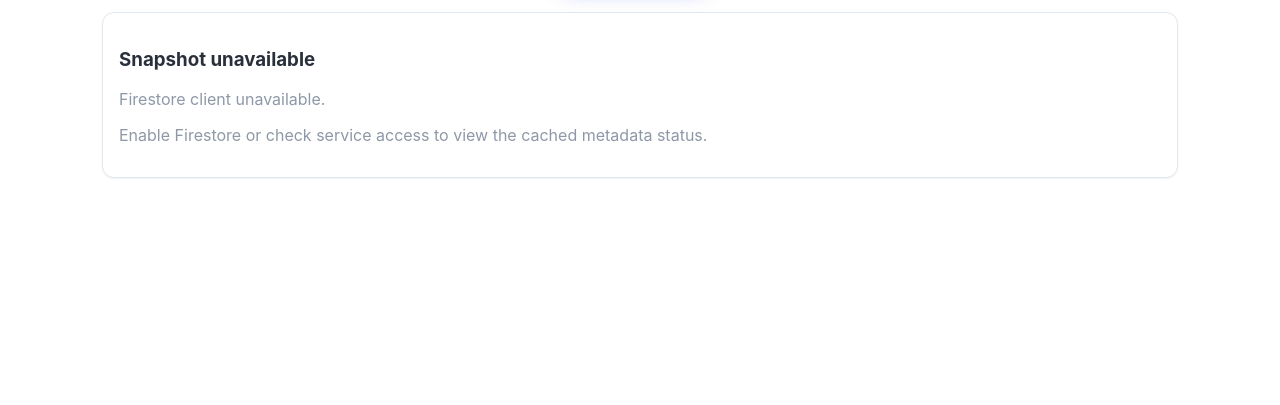
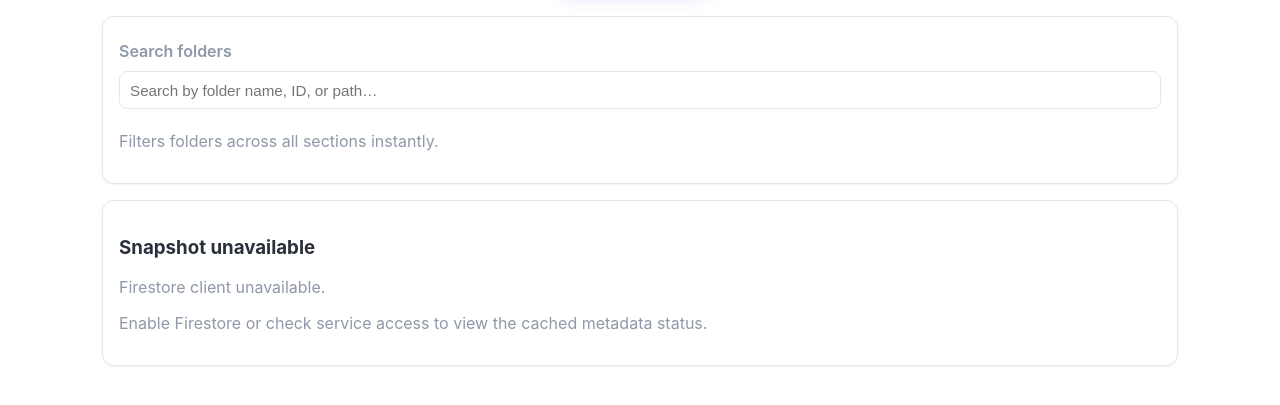
Before and after one commit to Pivot-Wealth-Digital/adviser_allocation, a Flask app: page /box/folder/metadata/status in a window 1280 px wide. Shown: the part 83-488 px from the top of the page. Run offline with Flask 3, Linux system fonts and the light colour scheme; the visitor is signed in with stand-in values (Sample User, id 1); data that the repository does not hold is empty.

Commit message:
Improve metadata snapshot filtering UX

```diff
--- a/api/box_routes.py
+++ b/api/box_routes.py
@@ -2041,6 +2041,7 @@ def box_folder_cache_metadata_status():
     payload = snapshot.to_dict() or {}
     tagged_entries = _normalize_snapshot_entries(payload.get("tagged"))
     untagged_entries = _normalize_snapshot_entries(payload.get("untagged"))
+    untagged_no_deal_entries = _normalize_snapshot_entries(payload.get("untagged_no_deal") or [])
     issues = list(payload.get("issues") or [])
     counts = {
         "tagged": len(tagged_entries),
@@ -2054,12 +2055,24 @@ def box_folder_cache_metadata_status():
     cached_total = 0
     cached_success = 0
     cached_errors = 0
+
+    combined_entries: List[Tuple[Dict[str, Optional[str]], str]] = []
+    for entry in untagged_entries:
+        combined_entries.append((dict(entry), "untagged"))
+    for entry in untagged_no_deal_entries:
+        combined_entries.append((dict(entry), "no_deal"))
+
     doc_refs = []
-    for entry in untagged_entries:
+    seen_ids = set()
+    for entry, _ in combined_entries:
         folder_id = entry.get("id")
         if not folder_id:
             continue
+        if folder_id in seen_ids:
+            continue
+        seen_ids.add(folder_id)
         doc_refs.append(preview_collection.document(folder_id))
+
     preview_map = {}
     if doc_refs:
         logger.info("Metadata cache refresh: fetching %d preview docs in batch", len(doc_refs))
@@ -2070,14 +2083,17 @@ def box_folder_cache_metadata_status():
         except Exception as exc:  # noqa: BLE001
             logger.warning("Metadata cache refresh: bulk preview fetch failed: %s", exc)
 
-    total_targets = len(untagged_entries)
-    for index, entry in enumerate(untagged_entries, start=1):
+    total_targets = len(combined_entries)
+    for index, (entry, original_bucket) in enumerate(combined_entries, start=1):
         folder_id = entry.get("id")
         if not folder_id:
             continue
         preview_doc = preview_map.get(folder_id)
         if not preview_doc:
-            refreshed_untagged.append(entry)
+            if original_bucket == "no_deal":
+                refreshed_no_deal.append(entry)
+            else:
+                refreshed_untagged.append(entry)
             continue
         root_info = preview_doc.get("root_folder") or {}
         has_deal = bool(
@@ -2095,6 +2111,20 @@ def box_folder_cache_metadata_status():
         enriched["path"] = enriched.get("path") or root_info.get("path") or ""
         enriched["url"] = enriched.get("url") or root_info.get("url") or f"https://app.box.com/folder/{folder_id}"
         generated_ts = preview_doc.get("generated_at_iso") or preview_doc.get("generated_at")
+        if original_bucket == "no_deal":
+            if generated_ts:
+                enriched["preview_generated_at"] = generated_ts
+            if has_deal:
+                enriched["preview_source"] = preview_doc.get("source") or enriched.get("preview_source")
+                enriched.setdefault(
+                    "preview_error",
+                    "Folder previously flagged as missing HubSpot deal. Remove manually once verified.",
+                )
+            else:
+                enriched["preview_error"] = preview_doc.get("error") or "No associated deals found in HubSpot."
+                enriched["preview_source"] = preview_doc.get("source") or "cache"
+            refreshed_no_deal.append(enriched)
+            continue
         if has_deal:
             enriched.pop("preview_error", None)
             enriched.pop("preview_source", None)
--- a/templates/box_metadata_status.html
+++ b/templates/box_metadata_status.html
@@ -24,6 +24,20 @@
       </span>
     </div>
   </div>
+</div>
+
+<div class="card search-panel">
+  <label for="folder-search" class="search-label">Search folders</label>
+  <input
+    id="folder-search"
+    class="search-input"
+    type="search"
+    placeholder="Search by folder name, ID, or path…"
+    autocomplete="off"
+    spellcheck="false"
+  />
+  <p class="muted small">Filters folders across all sections instantly.</p>
+  <p id="search-results-note" class="muted small"></p>
 </div>
 
 {% if error_message %}
@@ -75,7 +89,11 @@
       {% if slot.folders %}
       <ul class="folder-list compact">
         {% for folder in slot.folders %}
-        <li{% if folder.preview_generated_at %} class="cached-folder"{% endif %}>
+        <li{% if folder.preview_generated_at %} class="cached-folder"{% endif %}
+          data-folder-name="{{ display_name|e }}"
+          data-folder-id="{{ (folder.id or '')|e }}"
+          data-folder-path="{{ (folder.path or '')|e }}"
+        >
           <div class="folder-meta">
             {% set display_name = folder.name or folder.id %}
             <span class="folder-name">{{ display_name }}</span>
@@ -132,7 +150,11 @@
   <p class="muted">These folders still need the metadata template applied.</p>
   <ul class="folder-list">
     {% for folder in untagged_entries %}
-    <li>
+    <li
+      data-folder-name="{{ display_name|e }}"
+      data-folder-id="{{ (folder.id or '')|e }}"
+      data-folder-path="{{ (folder.path or '')|e }}"
+    >
       <div class="folder-meta">
         {% set display_name = folder.name or folder.id %}
         <span class="folder-name">{{ display_name }}</span>
@@ -182,7 +204,11 @@
   {% if untagged_no_deal_entries %}
   <ul class="folder-list">
     {% for folder in untagged_no_deal_entries %}
-    <li>
+    <li
+      data-folder-name="{{ display_name|e }}"
+      data-folder-id="{{ (folder.id or '')|e }}"
+      data-folder-path="{{ (folder.path or '')|e }}"
+    >
       <div class="folder-meta">
         {% set display_name = folder.name or folder.id %}
         <span class="folder-name">{{ display_name }}</span>
@@ -224,7 +250,11 @@
   {% elif tagged_entries %}
   <ul class="folder-list compact">
     {% for folder in tagged_entries %}
-    <li>
+    <li
+      data-folder-name="{{ display_name|e }}"
+      data-folder-id="{{ (folder.id or '')|e }}"
+      data-folder-path="{{ (folder.path or '')|e }}"
+    >
       <div class="folder-meta">
         {% set display_name = folder.name or folder.id %}
         <span class="folder-name">{{ display_name }}</span>
@@ -313,6 +343,51 @@
     gap: 16px;
   }
 
+  .search-panel {
+    margin: 16px 0;
+    display: flex;
+    flex-direction: column;
+    gap: 6px;
+  }
+
+  .search-label {
+    font-weight: 600;
+  }
+
+  .search-input {
+    border: 1px solid var(--border);
+    border-radius: 8px;
+    padding: 8px 10px;
+    font-size: 0.95em;
+    transition: border-color 0.15s ease, box-shadow 0.15s ease;
+  }
+
+  .search-input:focus {
+    outline: none;
+    border-color: #6366f1;
+    box-shadow: 0 0 0 3px rgba(99, 102, 241, 0.2);
+  }
+
+  .search-hidden {
+    display: none !important;
+  }
+
+  #search-results-note {
+    margin: 0;
+  }
+
+  #search-results-note:empty {
+    display: none;
+  }
+
+  .search-filter-empty summary {
+    color: #94a3b8;
+  }
+
+  .search-filter-empty {
+    opacity: 0.6;
+  }
+
   .topbar-right {
     display: flex;
     align-items: center;
@@ -673,6 +748,8 @@
   const previewCacheBtn = document.getElementById("preview-cache-btn");
   const status = document.getElementById("refresh-status");
   const previewCacheStatus = document.getElementById("preview-cache-status");
+  const folderSearchInput = document.getElementById("folder-search");
+  const searchResultsNote = document.getElementById("search-results-note");
 
   async function runRefreshSnapshot() {
     if (!refreshBtn || !status) return;
@@ -757,6 +834,11 @@
   if (previewCacheBtn) {
     previewCacheBtn.addEventListener("click", runPreviewCache);
   }
+  if (folderSearchInput) {
+    folderSearchInput.addEventListener("input", () => {
+      applyFolderSearch(folderSearchInput.value || "");
+    });
+  }
   document.querySelectorAll(".collab-link").forEach((button) => {
     button.addEventListener("click", () => {
       const folderId = button.dataset.folderId;
@@ -841,6 +923,67 @@
 
   function escapeAttr(value) {
     return String(value ?? "").replace(/"/g, '\\"');
+  }
+
+  function buildFolderHaystack(item) {
+    if (!item) return "";
+    if (item.dataset.searchHaystack) {
+      return item.dataset.searchHaystack;
+    }
+    const parts = [
+      item.dataset.folderName || "",
+      item.dataset.folderId || "",
+      item.dataset.folderPath || "",
+    ]
+      .join(" ")
+      .trim();
+    let haystack = parts.toLowerCase();
+    if (!haystack) {
+      const meta = item.querySelector(".folder-meta");
+      haystack = (meta && meta.textContent ? meta.textContent : item.textContent || "").toLowerCase();
+    }
+    item.dataset.searchHaystack = haystack;
+    return haystack;
+  }
+
+  function updateSectionSearchState(hasQuery) {
+    const sections = document.querySelectorAll("details.assignment-slot, details.collapsible");
+    sections.forEach((section) => {
+      const list = section.querySelectorAll(".folder-list li");
+      if (!list.length) return;
+      const visible = Array.from(list).some((item) => !item.classList.contains("search-hidden"));
+      section.classList.toggle("search-filter-empty", Boolean(hasQuery) && !visible);
+    });
+  }
+
+  function applyFolderSearch(term) {
+    const query = (term || "").trim().toLowerCase();
+    let matchCount = 0;
+    const items = document.querySelectorAll(".folder-list li");
+    items.forEach((item) => {
+      if (!query) {
+        item.classList.remove("search-hidden");
+        matchCount += 1;
+        return;
+      }
+      const haystack = buildFolderHaystack(item);
+      const matches = haystack.includes(query);
+      item.classList.toggle("search-hidden", !matches);
+      if (matches) {
+        matchCount += 1;
+      }
+    });
+    updateSectionSearchState(query.length > 0);
+    if (searchResultsNote) {
+      if (!query) {
+        searchResultsNote.textContent = "";
+      } else if (matchCount === 0) {
+        searchResultsNote.textContent = "No folders match your search.";
+      } else {
+        const plural = matchCount === 1 ? "" : "s";
+        searchResultsNote.textContent = `Showing ${matchCount} folder${plural} matching “${term.trim()}”.`;
+      }
+    }
   }
 
   async function fetchCachedPreview(folderId, options = {}) {
```
